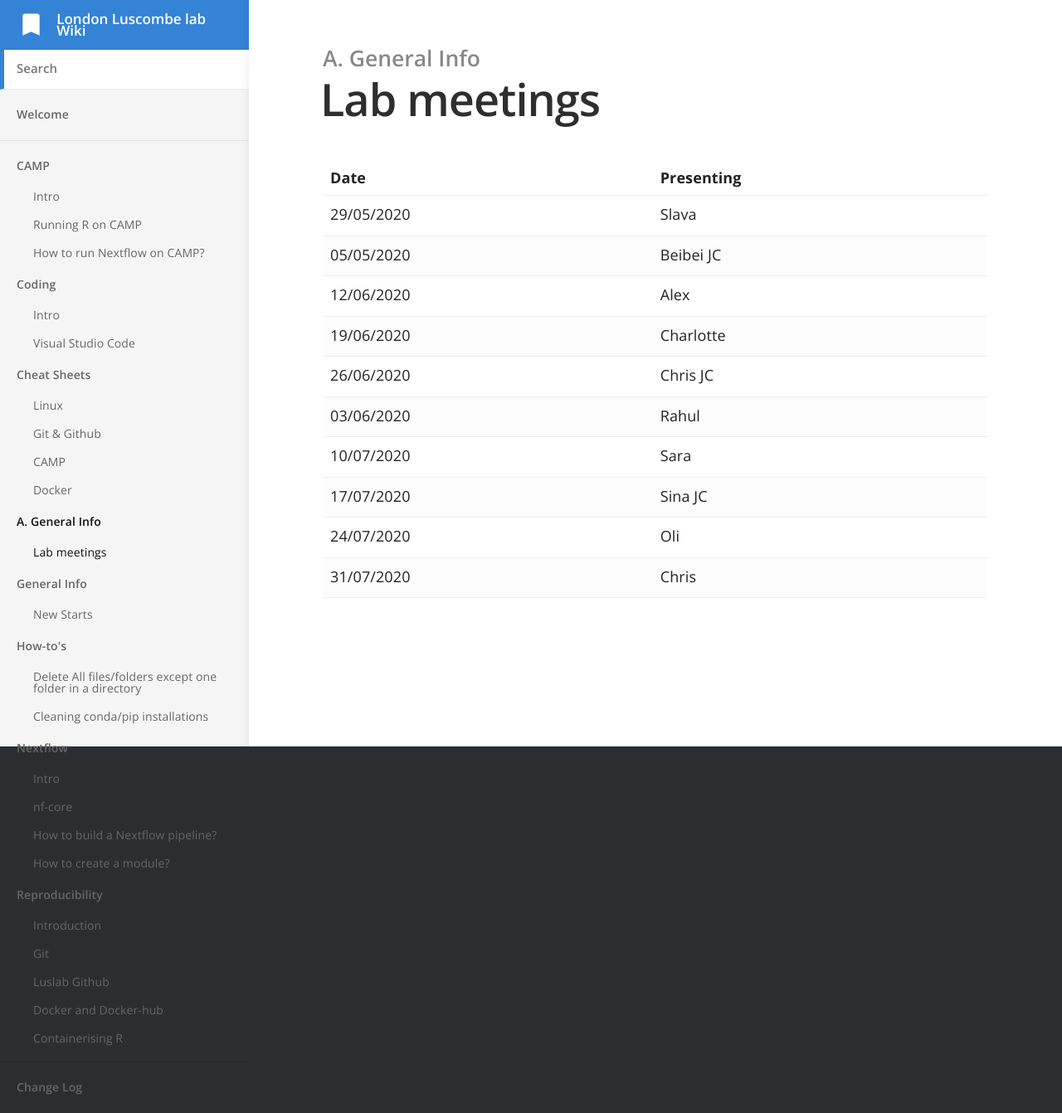
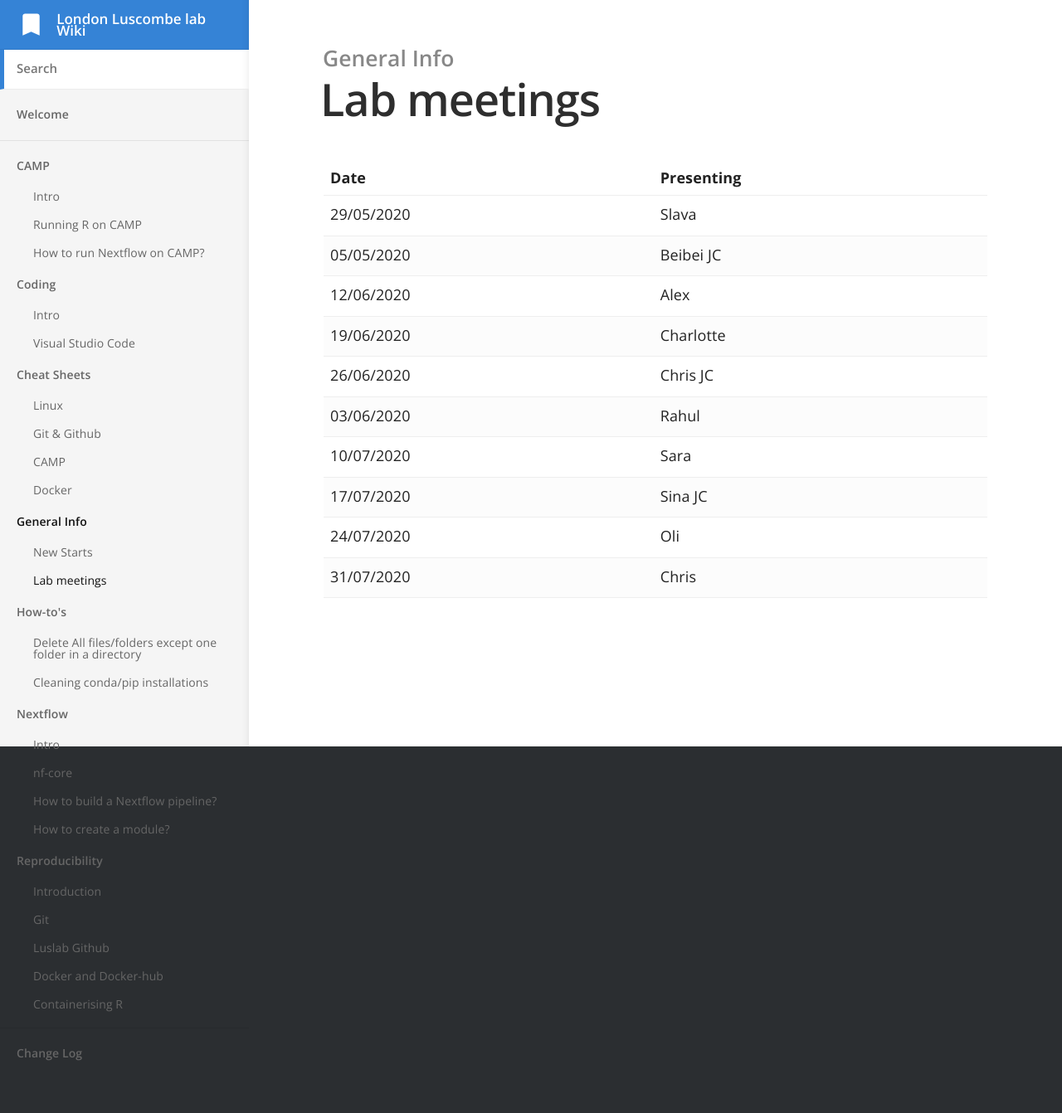
Before and after one commit to luslab/luslab.github.io, a Jekyll site: the page built from _docs/general-info/lab-meetings.md, in a window 1280 px wide. Shown: the whole page at 83% size. Built offline with Jekyll 4.4.1, drawn with Linux system fonts in a browser that asks for light colours; after the commit the page ends 1301 px from its top, so only the background shows below that.

Commit message:
Update lab-meetings.md

```diff
--- a/_docs/general-info/lab-meetings.md
+++ b/_docs/general-info/lab-meetings.md
@@ -1,6 +1,6 @@
 ---
 title: Lab meetings
-category: A. General Info
+category: General Info
 order: 2
 ---
 
```
